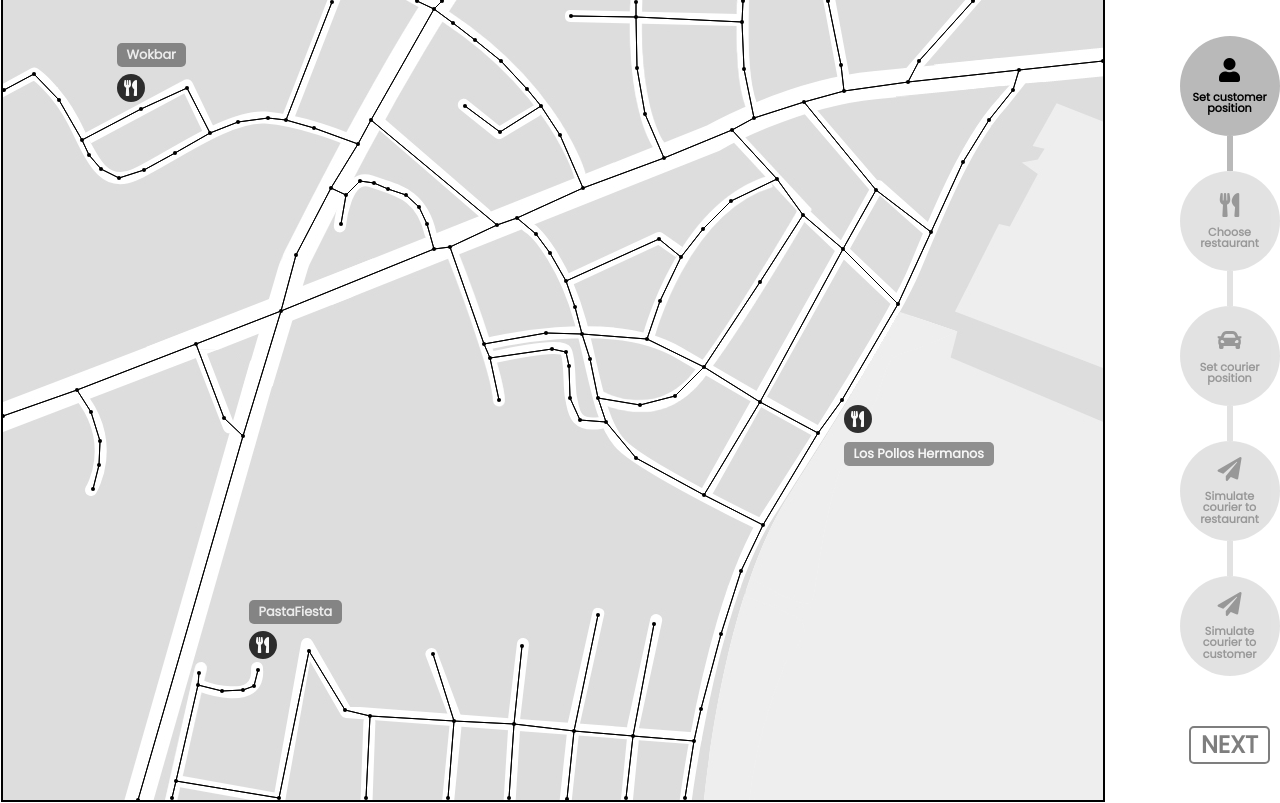
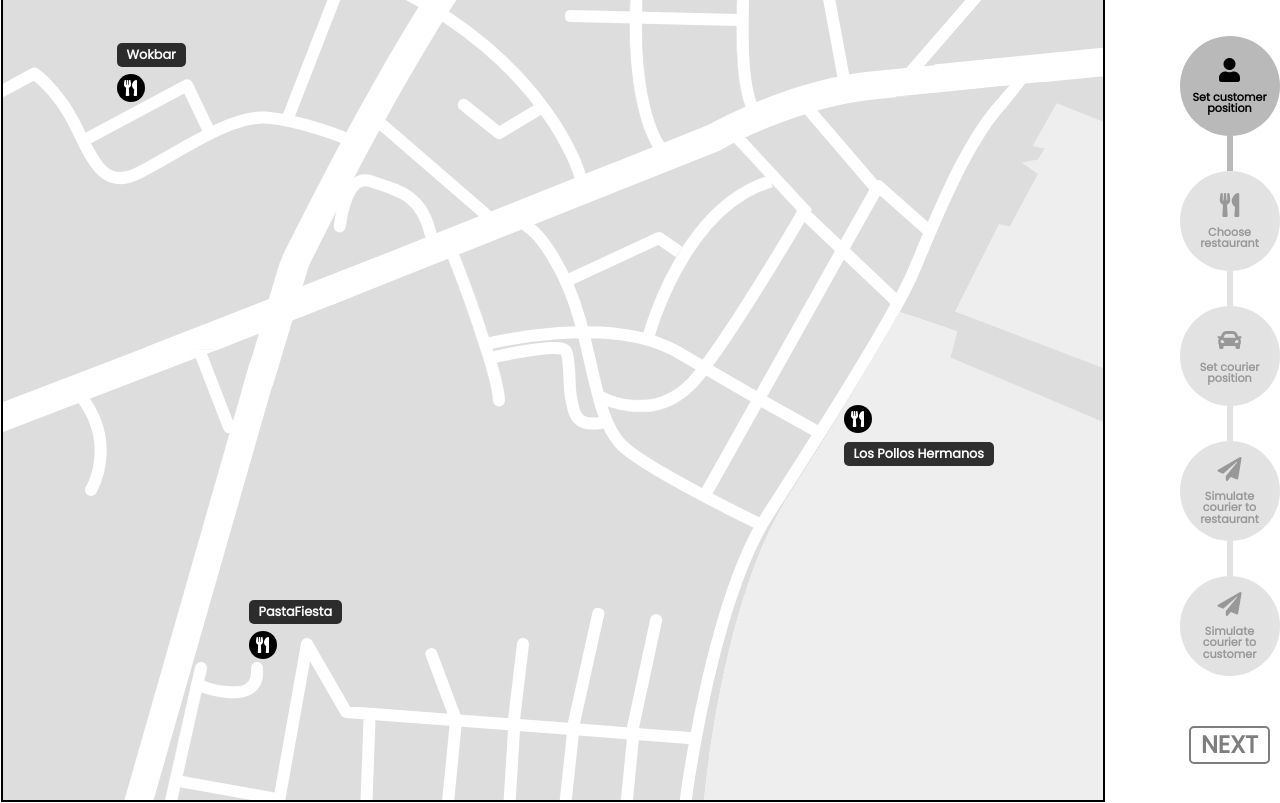
Before and after one commit to BlockFood/blockfood-demo-map-simulator, a React (Create React App) app: page / in a window 1280 px wide. Built offline with nearby package versions, Linux system fonts and the light colour scheme.

Commit message:
Add first simulation

```diff
--- a/src/App.css
+++ b/src/App.css
@@ -21,10 +21,6 @@
   width: 100%;
   height: 100%;
 }
-
-/*.mapWrapper svg .current {*/
-  /*fill: red;*/
-/*}*/
 
 .mapWrapper svg line {
   stroke: black;
@@ -109,63 +105,3 @@
   opacity: 0.5;
   cursor: not-allowed;
 }
-
-.map {
-  position: absolute;
-  top: 0;
-  left: 0;
-  width: 100%;
-  height: 100%;
-}
-
-.map .restaurant, .map .customer, .map .courier {
-  position: absolute;
-  width: 28px;
-  height: 28px;
-  background: black;
-  margin-top: -14px;
-  margin-left: -14px;
-  text-align: center;
-  line-height: 30px;
-  border-radius: 100%;
-  color: white;
-  opacity: 0.8;
-}
-
-.map .restaurant.selected:after {
-  content: '';
-  position: absolute;
-  top: -4px;
-  left: -4px;
-  width: calc(100% + 4px);
-  height: calc(100% + 4px);
-  border-radius: 100%;
-  border: 2px solid black;
-}
-
-.map .restaurant .name {
-  margin-top: 7px;
-  position: absolute;
-  font-family: Poppins, sans-serif;
-  background: black;
-  font-weight: bold;
-  padding: 2px 10px;
-  border-radius: 5px;
-  white-space: nowrap;
-  font-size: 0.8em;
-  height: 20px;
-  line-height: 20px;
-  opacity: 0.5;
-}
-
-.map .restaurant.top .name {
-  bottom: 100%;
-  margin-bottom: 7px;
-}
-
-.map svg path {
-  fill: transparent;
-  stroke: black;
-  stroke-width: 6px;
-  stroke-opacity: 0.5;
-}
--- a/src/App.js
+++ b/src/App.js
@@ -8,7 +8,7 @@ import MAP_DATA from './data/MapData'
 import Map from './component/Map'
 import MapBuilder from './builder/MapBuilder'
 
-const BUILD_MAP = true
+const BUILD_MAP = false
 
 class App extends React.Component {
     constructor(props) {
@@ -18,8 +18,20 @@ class App extends React.Component {
             step: 0,
             customer: null,
             restaurantSelectedId: null,
-            courier: null
+            courier: null,
+            simulate1: 0,
+            simulate2: 0
         }
+
+        // todo: remove this dev helper
+        // this.state = {
+        //     step: 3,
+        //     customer: [50, 500],
+        //     restaurantSelectedId: '0',
+        //     courier: [500, 50],
+        //     simulate1: 0,
+        //     simulate2: 0
+        // }
 
         this.canGoNext = this.canGoNext.bind(this)
         this.incrStep = this.incrStep.bind(this)
@@ -34,13 +46,13 @@ class App extends React.Component {
     }
 
     canGoNext() {
-        const {step, customer, restaurantSelectedId, courier} = this.state
+        const {step, customer, restaurantSelectedId, courier, simulate1} = this.state
 
         return !(
             (step === 0 && !customer) ||
             (step === 1 && !restaurantSelectedId) ||
             (step === 2 && !courier) ||
-            step === 3 ||
+            (step === 3 && simulate1 < 2) ||
             step === 4
         )
     }
@@ -55,7 +67,7 @@ class App extends React.Component {
             const mapElement = ReactDOM.findDOMNode(this).querySelector('.mapWrapper')
 
             mapElement.addEventListener('click', (event) => {
-                const {step} = this.state
+                const {step, simulate1, simulate2} = this.state
 
                 const eventPoint = [event.offsetX, event.offsetY]
 
@@ -72,12 +84,18 @@ class App extends React.Component {
                 else if (step === 2) {
                     this.setState({courier: eventPoint})
                 }
+                else if (step === 3 && simulate1 === 0) {
+                    this.setState({simulate1: 1})
+                }
+                else if (step === 4 && simulate2 === 0) {
+                    this.setState({simulate2: 1})
+                }
             }, false)
         }
     }
 
     render() {
-        const {step, customer, restaurantSelectedId, courier} = this.state
+        const {step, customer, restaurantSelectedId, courier, simulate1, simulate2} = this.state
 
         return (
             <div className="App">
@@ -89,7 +107,10 @@ class App extends React.Component {
                          showOnlyRestaurantSelected={step >= 2}
                          customer={customer}
                          courier={courier}
-                         pathOptions={{visible: !!courier, path2dasharray: step < 4}}/>
+                         pathOptions={{visible: !!courier, path2dasharray: step < 4}}
+                         simulate1={simulate1 === 1}
+                         onSimulate1Done={() => this.setState({simulate1: 2})}
+                         simulate2={simulate2 === 1}/>
                     {BUILD_MAP && <MapBuilder/>}
                 </div>
                 <div className="toolbar">
--- /dev/null
+++ b/src/component/Map.css
@@ -0,0 +1,58 @@
+.map {
+    position: absolute;
+    top: 0;
+    left: 0;
+    width: 100%;
+    height: 100%;
+}
+
+.map .restaurant, .map .customer, .map .courier {
+    position: absolute;
+    width: 28px;
+    height: 28px;
+    background: black;
+    margin-top: -14px;
+    margin-left: -14px;
+    text-align: center;
+    line-height: 30px;
+    border-radius: 100%;
+    color: white;
+}
+
+.map .restaurant.selected:after {
+    content: '';
+    position: absolute;
+    top: -4px;
+    left: -4px;
+    width: calc(100% + 4px);
+    height: calc(100% + 4px);
+    border-radius: 100%;
+    border: 2px solid black;
+}
+
+.map .restaurant .name {
+    margin-top: 7px;
+    position: absolute;
+    font-family: Poppins, sans-serif;
+    background: black;
+    font-weight: bold;
+    padding: 2px 10px;
+    border-radius: 5px;
+    white-space: nowrap;
+    font-size: 0.8em;
+    height: 20px;
+    line-height: 20px;
+    opacity: 0.8;
+}
+
+.map .restaurant.top .name {
+    bottom: 100%;
+    margin-bottom: 7px;
+}
+
+.map svg path {
+    fill: transparent;
+    stroke: black;
+    stroke-width: 6px;
+    stroke-opacity: 0.5;
+}
--- a/src/component/Map.js
+++ b/src/component/Map.js
@@ -1,15 +1,20 @@
 import React from 'react'
 import * as _ from 'lodash'
 import Graph from 'node-dijkstra'
-import {distance, nearestPointOnLine} from '../utils/Geometry'
+import {distance, nearestPointOnLine, splitLine} from '../utils/Geometry'
+
+import './Map.css'
+
+const SPEED = 1
 
 class Map extends React.Component {
     constructor(props){
         super(props)
 
         this.state = {
-            path1: this.props.pathOptions.visible && this.props.courier ? this.computePath(this.props.courier) : null,
-            path2: this.props.pathOptions.visible && this.props.customer? this.computePath(this.props.customer) : null
+            path1: this.props.pathOptions.visible && this.props.courier ? this.computePath(this.props, this.props.courier) : null,
+            path2: this.props.pathOptions.visible && this.props.customer ? this.computePath(this.props, this.props.customer) : null,
+            courierPosition: null
         }
     }
 
@@ -70,7 +75,78 @@ class Map extends React.Component {
             return roadNodeId === additionalPoint.id ? additionalPoint.properties.position : roadNodes[roadNodeId].position
         })
 
-        return this.getPathFromListOfPoints(points)
+        return points
+
+        // TODO: fix this:
+        // return _.flatten(_.compact(_.map(points, (point, index) => {
+        //     if (index < points.length - 2) {
+        //         return splitLine(point, points[index + 1], SPEED)
+        //     }
+        // })))
+    }
+
+    simulate1() {
+        const run = () => {
+            const newPath1 = this.state.path1.slice(0, this.state.path1.length - 1)
+            const newCourierPosition = newPath1.length > 0 ? newPath1[newPath1.length - 1]: this.state.courierPosition
+
+            this.setState({path1: newPath1, courierPosition: newCourierPosition})
+
+            if (newPath1.length > 0) {
+                requestAnimationFrame(run)
+            }
+            else {
+                this.props.onSimulate1Done()
+            }
+        }
+
+        const firstPoints = splitLine(this.props.courier, this.state.path1[this.state.path1.length - 1], SPEED)
+
+        const goToStart = () => {
+            const newCourierPosition = firstPoints.shift()
+
+            this.setState({courierPosition: newCourierPosition})
+
+            if (firstPoints.length > 0) {
+                requestAnimationFrame(goToStart)
+            }
+            else {
+                requestAnimationFrame(run)
+            }
+        }
+
+        goToStart()
+    }
+
+    simulate2() {
+        let lastPoints = splitLine(this.state.path2[this.state.path2.length - 1], this.props.customer, SPEED)
+        lastPoints = lastPoints.splice(0, lastPoints.length - 2)
+
+        const goToEnd = () => {
+            const newCourierPosition = lastPoints.shift()
+
+            this.setState({courierPosition: newCourierPosition})
+
+            if (lastPoints.length > 0) {
+                requestAnimationFrame(goToEnd)
+            }
+        }
+
+        const run = () => {
+            const newPath2 = this.state.path2.slice(1)
+            const newCourierPosition = newPath2.length > 0 ? newPath2[0]: this.state.courierPosition
+
+            this.setState({path2: newPath2, courierPosition: newCourierPosition})
+
+            if (newPath2.length > 0) {
+                requestAnimationFrame(run)
+            }
+            else {
+                requestAnimationFrame(goToEnd)
+            }
+        }
+
+        run()
     }
 
     componentWillReceiveProps(nextProps) {
@@ -83,11 +159,23 @@ class Map extends React.Component {
                 path2: this.computePath(nextProps, nextProps.customer),
             })
         }
+
+        if (!this.props.simulate1 && nextProps.simulate1) {
+            this.simulate1()
+        }
+        else if (!this.props.simulate2 && nextProps.simulate2) {
+            this.simulate2()
+        }
     }
 
     render() {
         const {src, restaurants, restaurantSelectedId, showOnlyRestaurantSelected, customer, courier, pathOptions} = this.props
-        const {path1, path2} = this.state
+        const {path1, path2, courierPosition} = this.state
+
+        const courierStyle = courierPosition || courier ?{
+            left: courierPosition !== null ? courierPosition[0] : courier[0],
+            top: courierPosition !== null ? courierPosition[1] : courier[1]
+        } : null
 
         return (
             <div className="map">
@@ -103,12 +191,12 @@ class Map extends React.Component {
                         </div>
                     ) : null
                 })}
+                <svg>
+                    {path1 && <path d={this.getPathFromListOfPoints(path1)}/>}
+                    {path2 && <path d={this.getPathFromListOfPoints(path2)} style={{strokeDasharray: pathOptions.path2dasharray ? 10 : 0}}/>}
+                </svg>
                 {customer && <div className="customer" style={{left: customer[0], top: customer[1]}}><i className="fas fa-user"/></div>}
-                {courier && <div className="courier" style={{left: courier[0], top: courier[1]}}><i className="fas fa-car"/></div>}
-                <svg>
-                    {path1 && <path d={path1}/>}
-                    {path2 && <path d={path2} style={{strokeDasharray: pathOptions.path2dasharray ? 10 : 0}}/>}
-                </svg>
+                {courier && <div className="courier" style={courierStyle}><i className="fas fa-car"/></div>}
             </div>
         )
     }
--- a/src/utils/Geometry.js
+++ b/src/utils/Geometry.js
@@ -1,5 +1,6 @@
 import Segment2 from 'segment2'
 import Vec2 from 'vec2'
+import * as _ from "lodash";
 
 export const distance = (p1, p2) => {
     return Math.sqrt(Math.pow(p2[0] - p1[0], 2) + Math.pow(p2[1] - p1[1], 2))
@@ -11,3 +12,29 @@ export const nearestPointOnLine = (p1, p2, p3) => {
     const position = [_position.x, _position.y]
     return {position, dist: distance(position, p3)}
 }
+
+export const splitLine = (p1, p2, length) => {
+    const dist = distance(p1, p2)
+    const vector = []
+    if(Math.abs(dist) < 1e-9) {
+        vector[0] = 0;
+        vector[1] = 0;
+    } else {
+        vector[0] = (p2[0] - p1[0]) / dist;
+        vector[1] = (p2[1] - p1[1]) / dist;
+    }
+
+    let parts = 1
+    while (parts * length < dist) parts++
+
+    const points = [p1]
+    _.times(parts, (i) => {
+        const x = p1[0] + (i * vector[0] * length)
+        const y = p1[1] + (i * vector[1] * length)
+
+        points.push([x, y])
+    })
+    points.push(p2)
+
+    return points
+}
```
